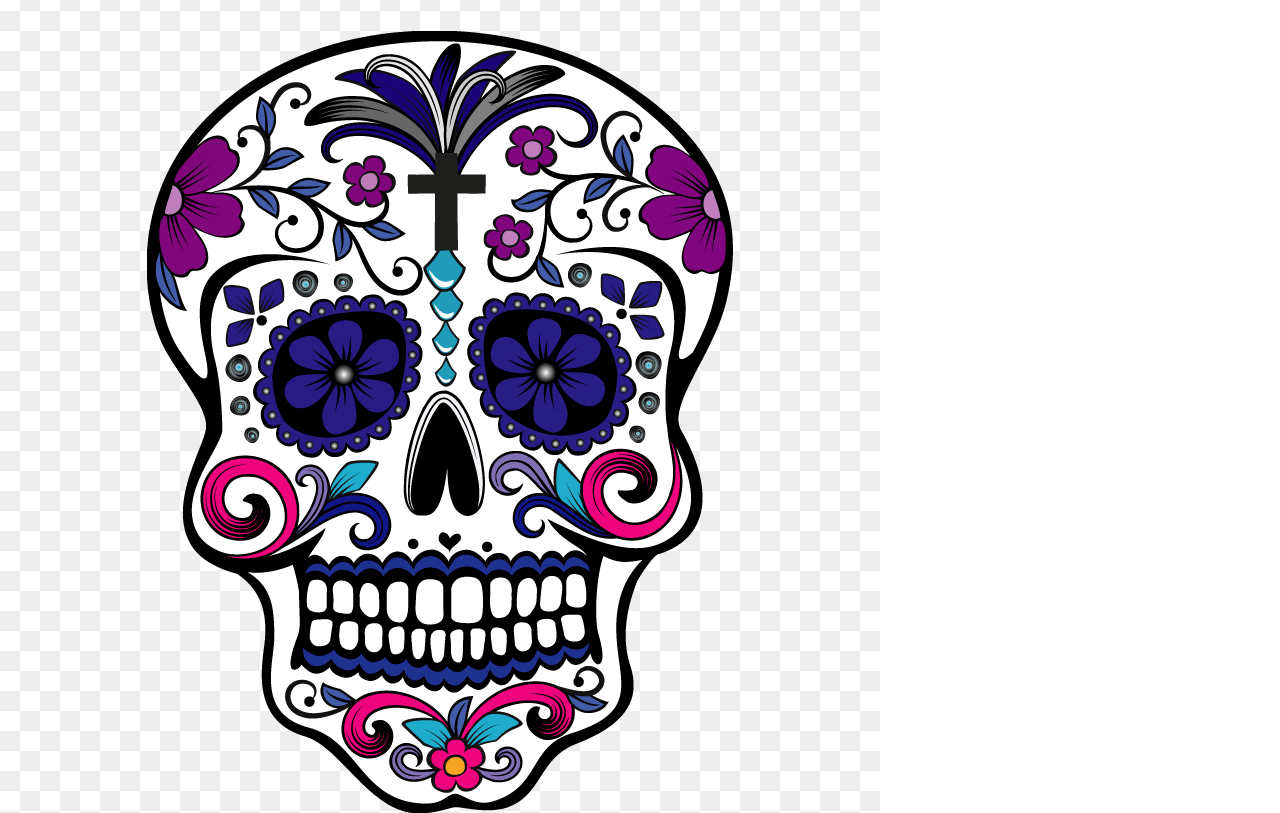
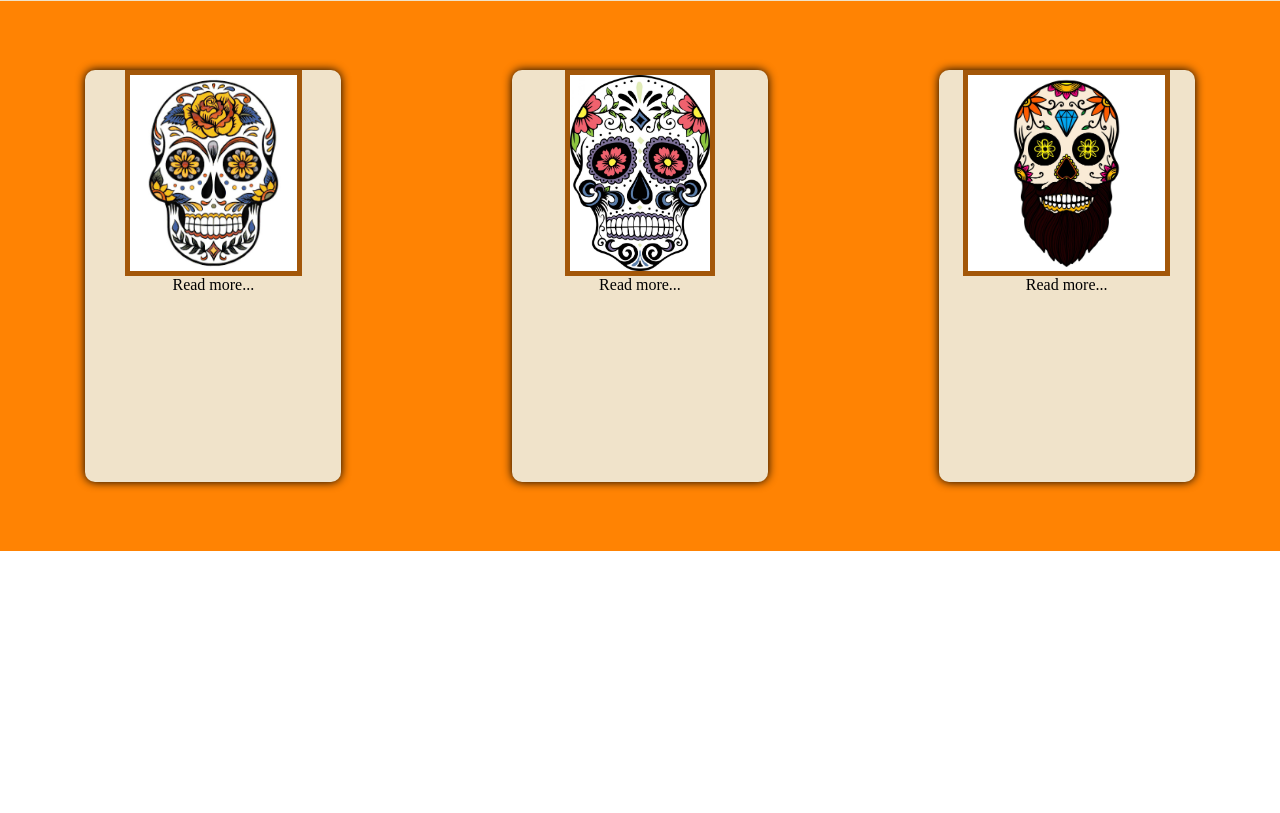
Before and after one commit to MrZepson/ProjectuppgiftJS, a plain HTML site: page index.html in a window 1280 px wide. Shown: the part 1729-2542 px from the top of the page. After the commit the page ends 2280 px from the top, so only its background shows below. Drawn offline with Linux system fonts and the light colour scheme; a web font is replaced by a local one.

Commit message:
cards progress

```diff
--- a/index.html
+++ b/index.html
@@ -71,13 +71,26 @@
         </div>
         <div class="parallax"></div>
         <div class="card-container">
-            <div>
-                <img
-                    src="./img/521-5211581_sugar-skull-transparent-free-sugar-skull-transparent-dia.png"
-                    alt=""
-                />
-                <h2 class="roll" id="cook1"></h2>
-                <p>Read more...</p>
+            <div class="card">
+                <img src="./img/s1.jpg" alt="" />
+                <div>
+                    <h2 class="roll" id="cook1"></h2>
+                    <p>Read more...</p>
+                </div>
+            </div>
+            <div class="card">
+                <img src="./img/s2ny.jpeg" alt="" />
+                <div>
+                    <h2 class="roll" id="cook2"></h2>
+                    <p>Read more...</p>
+                </div>
+            </div>
+            <div class="card">
+                <img src="./img/s3ny.jpg" alt="" />
+                <div>
+                    <h2 class="roll" id="cook3"></h2>
+                    <p>Read more...</p>
+                </div>
             </div>
         </div>
         <script src="./script/app.js"></script>
--- a/style/style.css
+++ b/style/style.css
@@ -129,3 +129,35 @@ nav ul li a:active {
     background-position: center;
     background-size: cover;
 }
+
+/* CARDS */
+.card-container {
+    height: 70vh;
+    width: 100%;
+    display: flex;
+    justify-content: space-around;
+    align-items: center;
+    background-color: #ff8303;
+    border-top: 10px solid rgb(240, 227, 202);
+}
+
+.card {
+    height: 75%;
+    width: 20%;
+    display: flex;
+    flex-direction: column;
+    justify-content: space-between;
+    align-items: center;
+    background-color: rgb(240, 227, 202);
+    border-radius: 10px;
+    box-shadow: 0px 0px 10px black;
+}
+
+.card img {
+    height: 50%;
+    border: 5px solid #a35709;
+}
+
+.card div {
+    height: 50%;
+}
```
Also changed, not shown: img/s2ny.jpeg (added).
